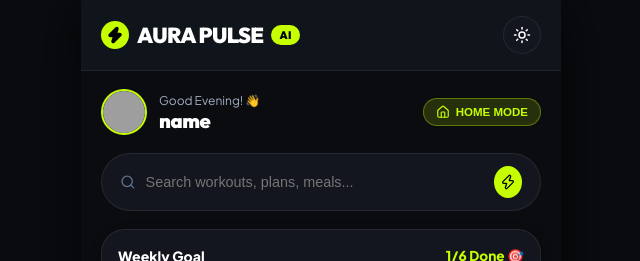
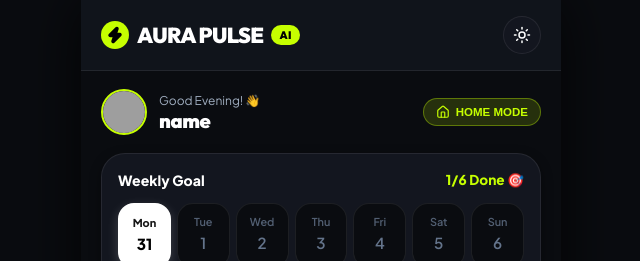
Before and after one commit to Sunnybiz1/Aura-Pulse, a React (Vite) app: page / in a window 1280 px wide. Both pictures are taken after typing "name@example.com", "Sample123" into the empty fields and a click on the button "Sign In". Shown: the top 261 px of the page, without its empty margins (319-959 px from the left). Built offline with nearby package versions, Linux system fonts and the light colour scheme; no server answers; grey boxes are pictures that could not be loaded.

Commit message:
Remove search bar component from Home dashboard

```diff
--- a/src/pages/Home.jsx
+++ b/src/pages/Home.jsx
@@ -1,7 +1,7 @@
 import React, { useState } from 'react';
 import { useAuth } from '../context/AuthContext';
 import { useNavigate } from 'react-router-dom';
-import { Sparkles, Search, Dumbbell, Home as HomeIcon, Zap, Play, Calendar, CheckCircle, ArrowRight, Flame, Clock } from 'lucide-react';
+import { Sparkles, Dumbbell, Home as HomeIcon, Zap, Play, Calendar, CheckCircle, ArrowRight, Flame, Clock } from 'lucide-react';
 
 export default function Home() {
   const { currentUser, updateProfileData } = useAuth();
@@ -11,8 +11,6 @@ export default function Home() {
   const environment = currentUser?.environment || 'Gym'; // Gym, Home, Hybrid
   const goal = currentUser?.goal || 'Tone & Strength';
   const experience = currentUser?.experience || 'Beginner';
-
-  const [searchQuery, setSearchQuery] = useState('');
 
   // Dynamic 7-day Weekly Goal calendar calculation based on real-world date
   const getDynamicWeekDays = () => {
@@ -100,44 +98,6 @@ export default function Home() {
             {environment === 'Home' ? <HomeIcon size={14} /> : <Dumbbell size={14} />}
             <span>{environment} Mode</span>
           </button>
-        </div>
-      </div>
-
-      {/* Search Input Bar (Screenshot 1 Middle) */}
-      <div style={{
-        position: 'relative',
-        display: 'flex',
-        alignItems: 'center',
-        background: 'var(--bg-card)',
-        borderRadius: 'var(--radius-full)',
-        padding: '12px 18px',
-        border: '1px solid var(--border-subtle)'
-      }}>
-        <Search size={18} color="var(--text-muted)" style={{ marginRight: '10px' }} />
-        <input
-          type="text"
-          value={searchQuery}
-          onChange={(e) => setSearchQuery(e.target.value)}
-          placeholder="Search workouts, plans, meals..."
-          style={{
-            background: 'none',
-            border: 'none',
-            color: 'var(--text-primary)',
-            fontSize: '0.9rem',
-            outline: 'none',
-            width: '100%'
-          }}
-        />
-        <div style={{
-          width: '32px',
-          height: '32px',
-          borderRadius: '50%',
-          background: 'var(--accent-lime)',
-          display: 'flex',
-          alignItems: 'center',
-          justifyContent: 'center'
-        }}>
-          <Zap size={16} color="#000" />
         </div>
       </div>
 
```
